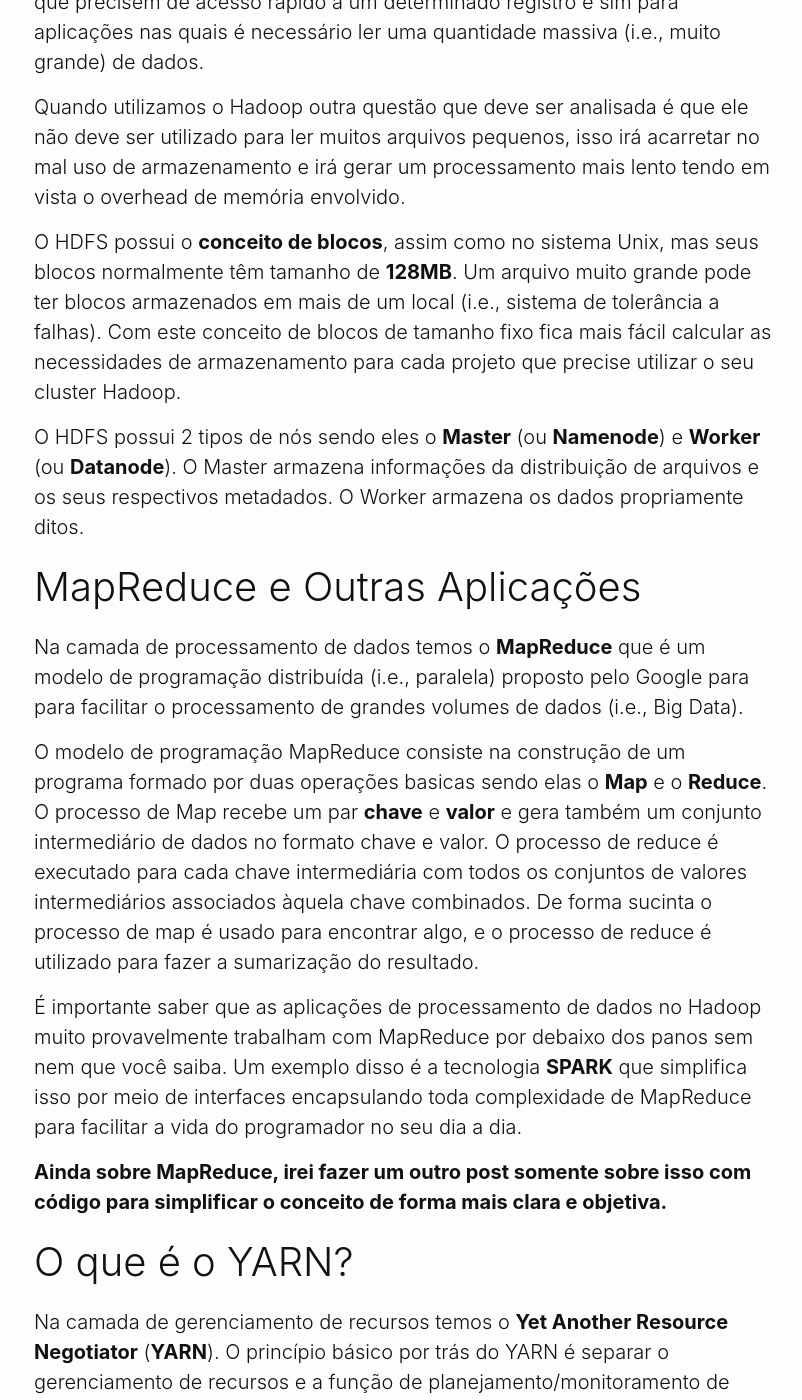
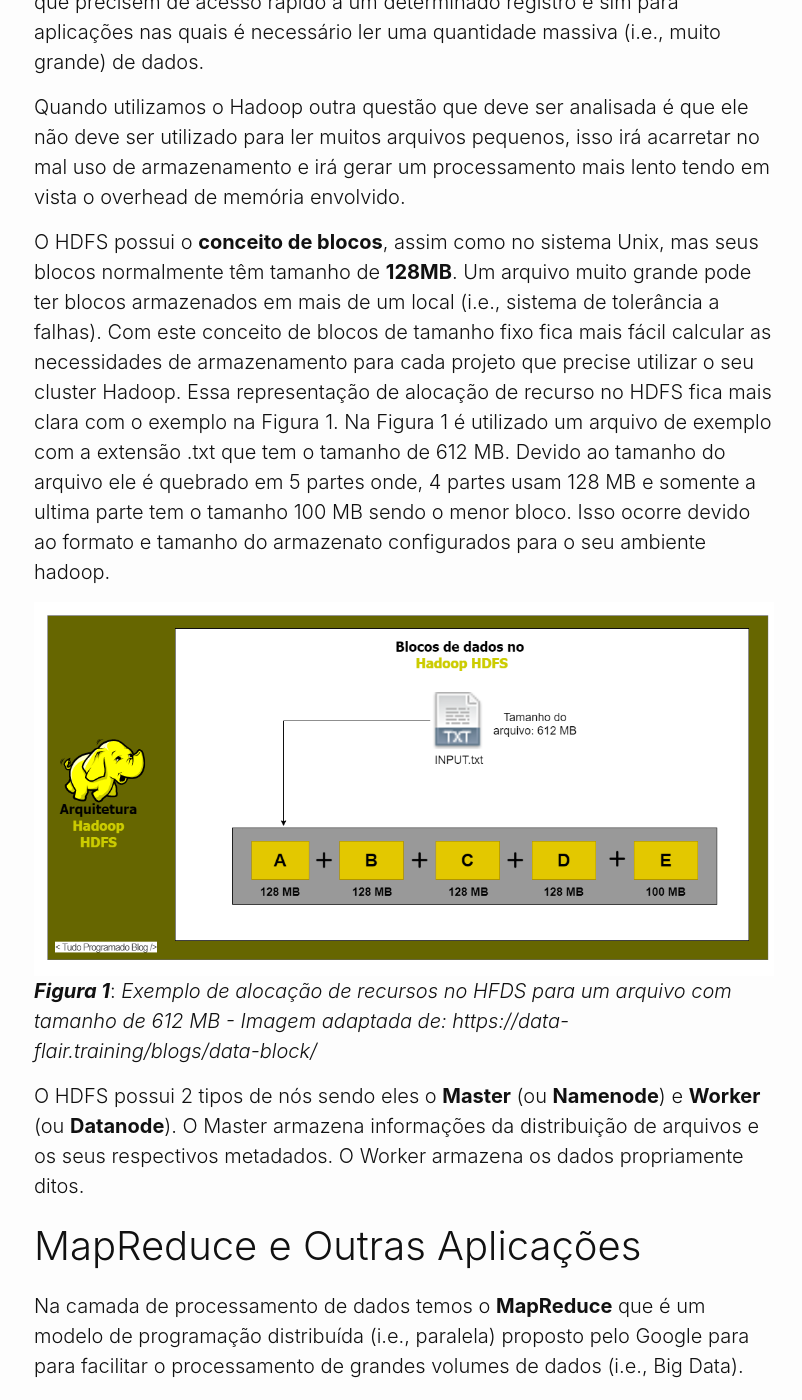
Before and after one commit to rafaelsanches123/rafaelsanches123.github.io, a Jekyll site: the page built from _posts/2021-25-05-introducao-a-arquitetura-hadoop.markdown, in a window 1280 px wide and 1400 px high, scrolled down 1792 px. Shown: the whole window, without its empty margins (236-1038 px from the left). Built offline with Jekyll 4.4.1, drawn with Linux system fonts in a browser that asks for light colours; comment, search, counter and statistics services are not loaded; some of the changed text lies outside the part shown.

Commit message:
atualização do post sobre arquitetura hadoop

```diff
--- a/_posts/2021-25-05-introducao-a-arquitetura-hadoop.markdown
+++ b/_posts/2021-25-05-introducao-a-arquitetura-hadoop.markdown
@@ -33,7 +33,10 @@
 
 Quando utilizamos o Hadoop outra questão que deve ser analisada é que ele não deve ser utilizado para ler muitos arquivos pequenos, isso irá acarretar no mal uso de armazenamento e irá gerar um processamento mais lento tendo em vista o overhead de memória envolvido.
 
-O HDFS possui o __conceito de blocos__, assim como no sistema Unix, mas seus blocos normalmente têm tamanho de __128MB__.  Um arquivo muito grande pode ter blocos armazenados em mais de um local (i.e., sistema de tolerância a falhas). Com este conceito de blocos de tamanho fixo fica mais fácil calcular as necessidades de armazenamento para cada projeto que precise utilizar o seu cluster Hadoop.
+O HDFS possui o __conceito de blocos__, assim como no sistema Unix, mas seus blocos normalmente têm tamanho de __128MB__.  Um arquivo muito grande pode ter blocos armazenados em mais de um local (i.e., sistema de tolerância a falhas). Com este conceito de blocos de tamanho fixo fica mais fácil calcular as necessidades de armazenamento para cada projeto que precise utilizar o seu cluster Hadoop. Essa representação de alocação de recurso no HDFS fica mais clara com o exemplo na Figura 1. Na Figura 1 é utilizado um arquivo de exemplo com a extensão .txt que tem o tamanho de 612 MB. Devido ao tamanho do arquivo ele é quebrado em 5 partes onde, 4 partes usam 128 MB e somente a ultima parte tem o tamanho 100 MB sendo o menor bloco. Isso ocorre devido ao formato e tamanho do armazenato configurados para o seu ambiente hadoop.
+
+![arquitetura-hadoop]({{ site.url }}/assets/bloco_de_dados_hdfs.png){:style="width: 100%" }
+***Figura 1***: *Exemplo de alocação de recursos no HFDS para um arquivo com tamanho de 612 MB - Imagem adaptada de: https://data-flair.training/blogs/data-block/*
 
 O HDFS possui 2 tipos de nós sendo eles o __Master__ (ou __Namenode__) e __Worker__ (ou __Datanode__).  O Master armazena informações da distribuição de arquivos e os seus respectivos metadados. O Worker armazena os dados propriamente ditos.
 
@@ -43,13 +46,23 @@
 
 O modelo de programação MapReduce consiste na construção de um programa formado por duas operações basicas sendo elas o __Map__ e o __Reduce__. O processo de Map recebe um par __chave__ e __valor__ e gera também um conjunto intermediário de dados no formato chave e valor. O processo de reduce é executado para cada chave intermediária com todos os conjuntos de valores intermediários associados àquela chave combinados. De forma sucinta o processo de map é usado para encontrar algo, e o processo de reduce é utilizado para fazer a sumarização do resultado.
 
-É importante saber que as aplicações de processamento de dados no Hadoop muito provavelmente trabalham com MapReduce por debaixo dos panos sem nem que você saiba. Um exemplo disso é a tecnologia __SPARK__ que simplifica isso por meio de interfaces encapsulando toda complexidade de MapReduce para facilitar a vida do programador no seu dia a dia.
+Na Figura 2 é ilustrado o processo de __Map__ e __Reduce__ em um problema de contagem de letras. Nesse exemplo é realizada a contagem de quantas vezes alguma letra se repete dentro de um texto qualquer.
+
+![arquitetura-hadoop]({{ site.url }}/assets/hadoop_mapreduce.png){:style="width: 100%" }
+***Figura 2***: *Exemplo de execução do processo de MapReduce sobre um conjunto de dados texto - Imagem adaptada de: https://pt.itbrain.online/tutorial/map_reduce/map_reduce_quick_guide/*
+
+Você sabia que o modelo de processamento __MapReduce__ é indicado para problemas mais simples de Big Data. Ele processa os dados em memória secundário o que acaba sendo algo lento. Nesse caso o __MapReduce__ é indicado para problemas analiticos onde, o tempo de resposta não precise ser imediato para tomada de decisão. O __MapReduce__ é também indicado quando sua memória primaria é inferior ao tamanho do dataset que você precisa processar com seu __Cluster Hadoop__.
 
 __Ainda sobre MapReduce, irei fazer um outro post somente sobre isso com código para simplificar o conceito de forma mais clara e objetiva.__
 
 ## O que é o YARN?
 
 Na camada de gerenciamento de recursos temos o __Yet Another Resource Negotiator__ (__YARN__). O princípio básico por trás do YARN é separar o gerenciamento de recursos e a função de planejamento/monitoramento de tarefas em daemons (i.e., em segundo plano/background) separados.
+
+Na Figura 3 ilustra-se o processo de envio de um job para o cluster hadoop e como o YARN realiza o gerenciamento desse job em relação ao nó master e workers disponiveis no cluster para processar o job que acaba de chegar. A seguir falaremos sobre os recursos gerenciados pelo YARN referentes ao processo ilustrado na Figura 3.
+
+![arquitetura-hadoop]({{ site.url }}/assets/hadoop_yarn.png){:style="width: 100%" }
+***Figura 3***: *Exemplo fluxo de execução realizado pelo gerenciador de recursos YARN - Imagem adaptada de: https://subscription.packtpub.com/book/big_data_and_business_intelligence/9781788999830/5/ch05lvl1sec42/understanding-yarn-architecture*
 
 No YARN, há um __gerenciador de recursos global__ (i.e., __ResourceManager__) e um __gerenciador de aplicativos__ (i.e., __ApplicationMaster__) por aplicativo. Um aplicativo pode ser uma única tarefa ou uma DAG de tarefas (i.e., uma tarefa composta por sub-tarefas).
 
```
Also changed, not shown: assets/bloco_de_dados_hdfs.png (added), assets/face-detection-me.png (deleted), assets/hadoop_mapreduce.png (added), assets/hadoop_yarn.png (added).
